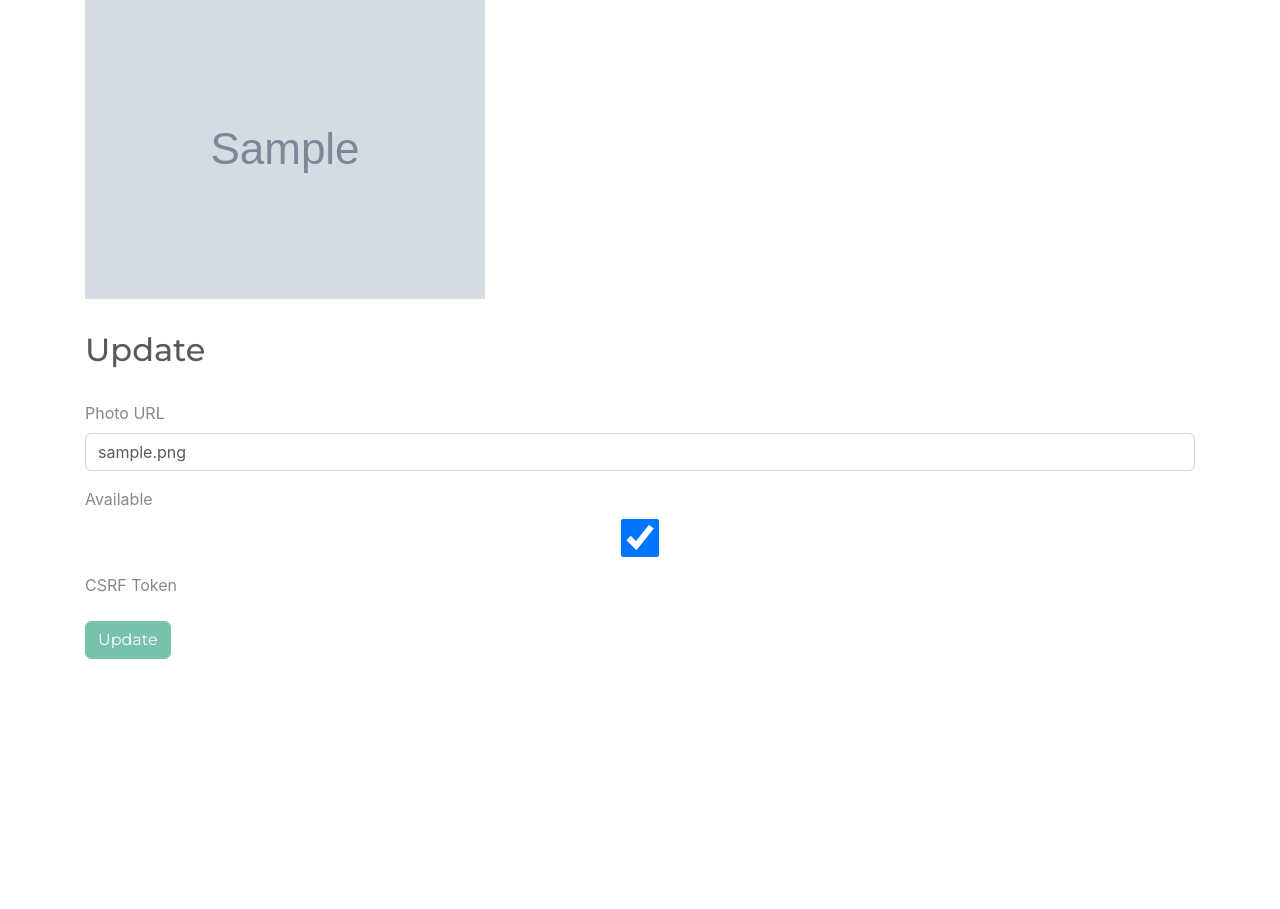
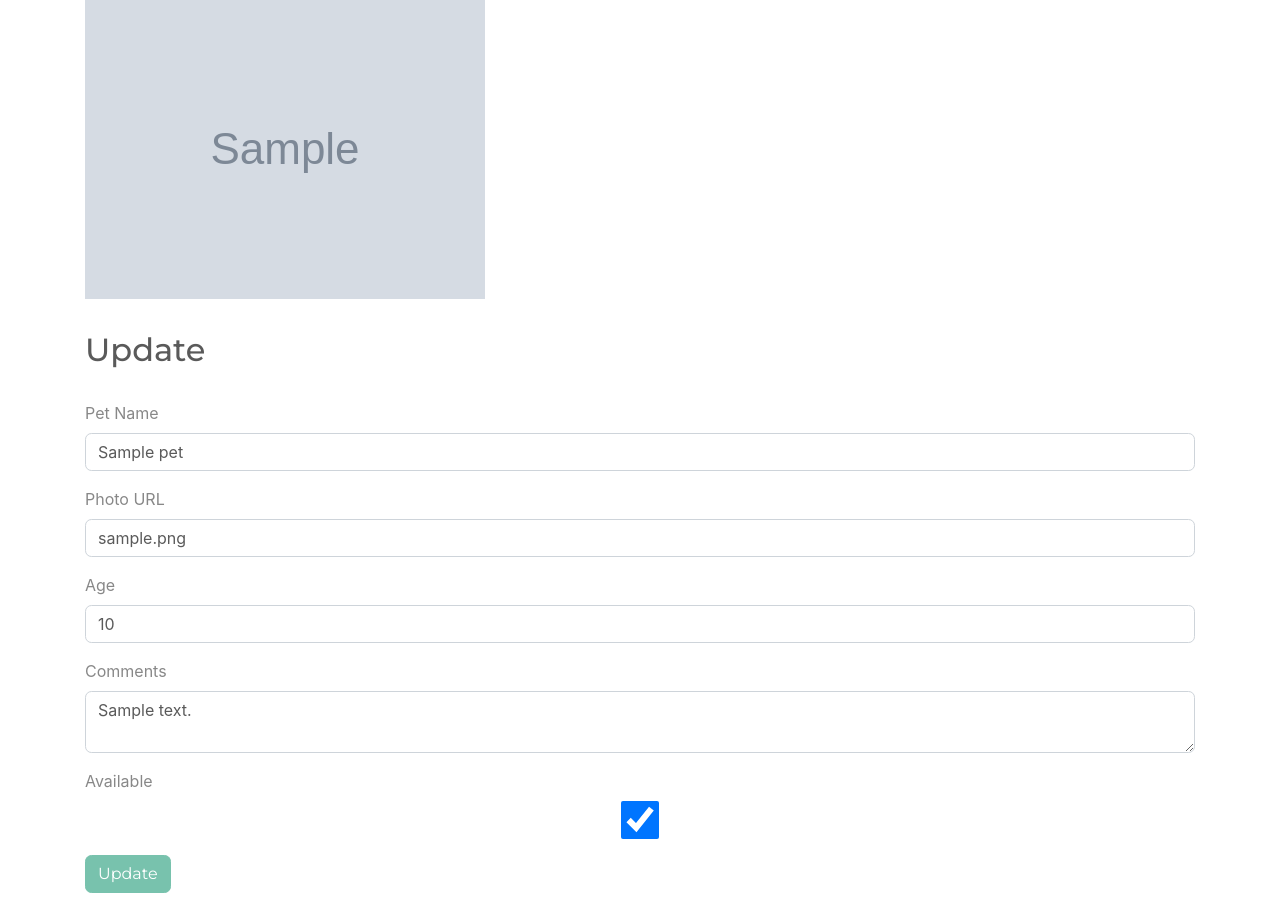
Before and after one commit to joseterrera/adopt-a-oet-app, a Flask app: page /1 in a window 1280 px wide. Shown: the part 185-1094 px from the top of the page. Before the commit the page ends 844 px from the top, so only its background shows below. Run offline with Flask 2, Linux system fonts and the light colour scheme; tables that the repository leaves empty hold one stand-in row (values such as "Sample post"); grey boxes marked "Sample" are stand-in pictures.

Commit message:
edits all over, added more features on edit

```diff
--- a/app.py
+++ b/app.py
@@ -15,7 +15,7 @@ app.config['SQLALCHEMY_TRACK_NOTIFICATIONS'] = False
 connect_db(app)
 db.create_all()
 
-# app.config['DEBUG_TB_INTERCEPT_REDIRECTS'] = False
+app.config['DEBUG_TB_INTERCEPT_REDIRECTS'] = False
 
 toolbar = DebugToolbarExtension(app)
 
@@ -27,25 +27,6 @@ def list_pets():
   pets = Pet.query.all()
   return render_template('pet_list.html', pets=pets)
 
-
-# @app.route("/add", methods=["GET", "POST"])
-# def add_pet():
-#   """Add a pet."""
-
-#   form = AddPetForm()
-
-#   if form.validate_on_submit():
-#       data = {k: v for k, v in form.data.items() if k != "csrf_token"}
-#       new_pet = Pet(**data)
-#       # new_pet = Pet(name=form.name.data, age=form.age.data, ...)
-#       db.session.add(new_pet)
-#       db.session.commit()
-#       flash(f"{new_pet.name} added.")
-#       return redirect(url_for('list_pets'))
-
-#   else:
-#       # re-present form for editing
-#       return render_template("pet_add_form.html", form=form)
 
 @app.route('/add', methods=["GET", "POST"])
 def add_pet():
@@ -59,12 +40,12 @@ def add_pet():
     # We will create new key/value pairs with the submitted new form data and
     # add it to the new dictionary
     # We will also exclude all hidden values
-    data = {k: v for k, v in form.data.items() if k != 'csrf token'}
+    data = {k: v for k, v in form.data.items() if k != 'csrf_token'}
     # (**data) unpack the dictionary values so they are sent as separate keyword arguments. One asterisk for a list, two asterisks for a dictionary.
     new_pet = Pet(**data)
     db.session.add(new_pet)
     db.session.commit()
-    flash(f"{new_pet_name} added.")
+    flash(f"{new_pet.name} added.")
     return redirect(url_for('list_pets'))
 
   else:
@@ -79,7 +60,8 @@ def edit_pet(pet_id):
   if form.validate_on_submit():
     pet.notes = form.notes.data
     pet.available = form.available.data
-    pet.photo.url = form.photo_url.data
+    pet.photo_url = form.photo_url.data
+    pet.name = form.name.data
     db.session.commit()
     flash(f"{pet.name} updated.")
     return redirect(url_for('list_pets'))
--- a/forms.py
+++ b/forms.py
@@ -25,11 +25,18 @@ class AddPetForm(FlaskForm):
 
 class EditPetForm(FlaskForm):
   """Form for editing an existing pet."""
+  name = StringField(
+  "Pet Name", validators=[InputRequired()] )
 
   photo_url = StringField("Photo URL", validators=[Optional(), URL()])
+
+  age = IntegerField(
+  'Age', validators=[Optional(), NumberRange(min=0, max=30)] )
 
   notes = TextAreaField(
     "Comments", validators=[Optional(), Length(min=10)]
   )
 
+
+
   available = BooleanField('Available')
--- a/templates/_form.html
+++ b/templates/_form.html
@@ -1,6 +1,6 @@
 {{ form.hidden_tag() }}
 
-{% for field in form if field.widget.input_type != hidden %}
+{% for field in form if field.widget.input_type != 'hidden' %}
 
 <div class="form-group">
   {{ field.label }}
--- a/templates/pet_edit_form.html
+++ b/templates/pet_edit_form.html
@@ -1,10 +1,11 @@
 {% extends 'base.html' %}
+
 {% block content %}
 
 <h1>{{ pet.name }}</h1>
 
 {% if pet.photo_url %}
-<img class='img-fluid' src="{{ pet.photo_url }}">
+<img class="img-fluid" src="{{ pet.photo_url }}">
 {% endif %}
 
 <h2>Update</h2>
```
